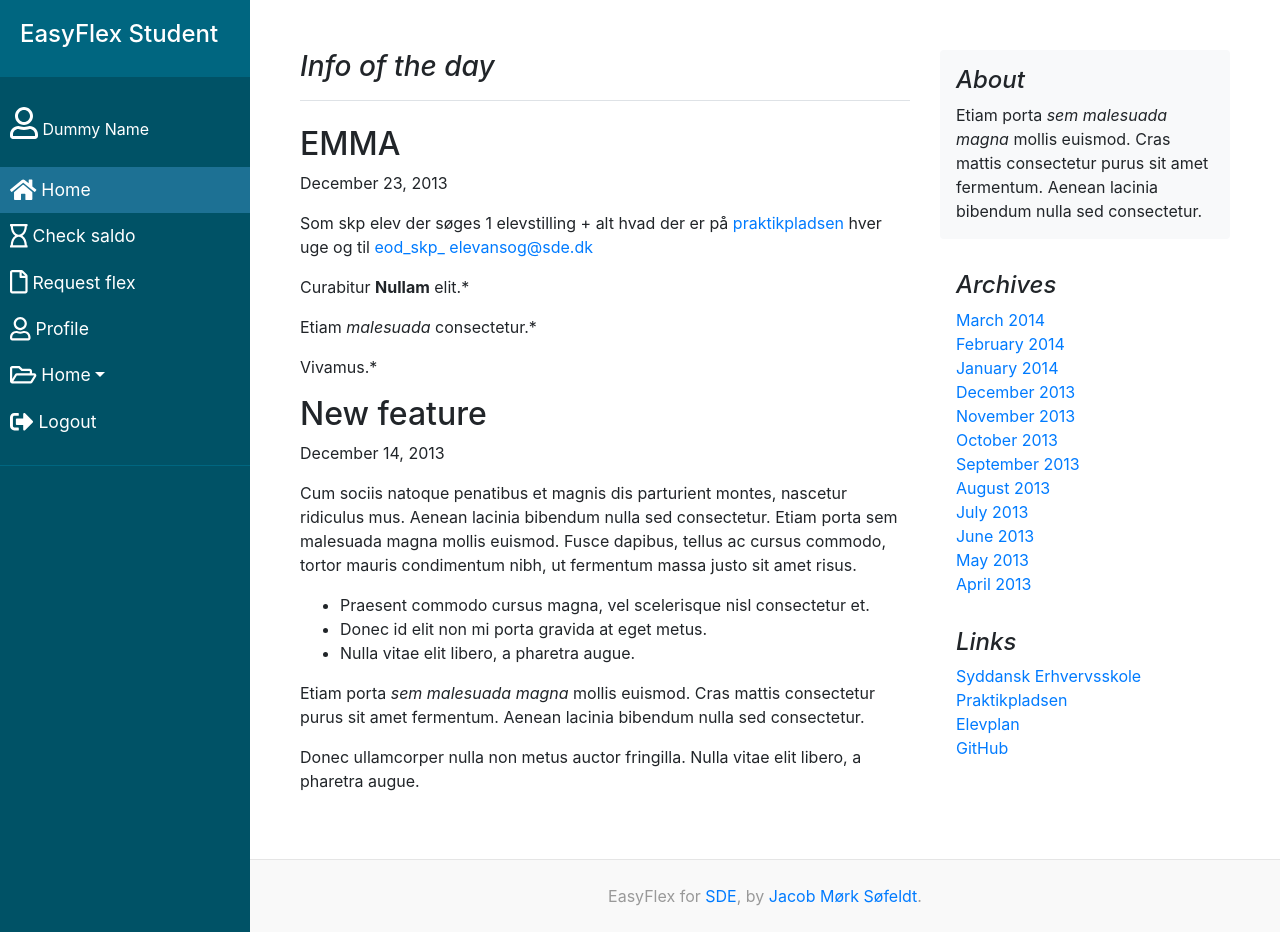
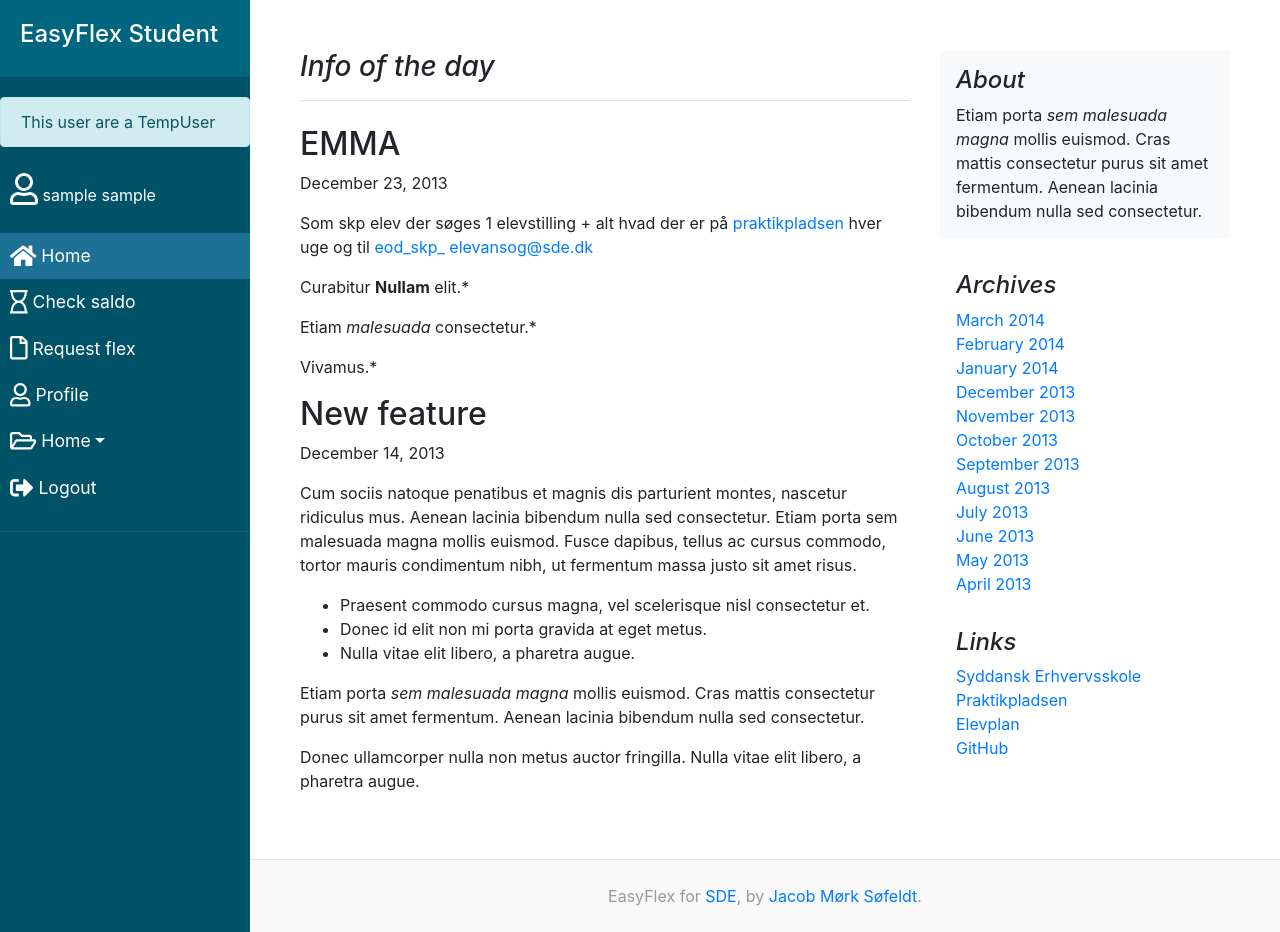
Before and after one commit to Whiskers1/EasyFlex, a PHP site: page /index/student/index.php in a window 1280 px wide. Run offline with PHP 8.4, Linux system fonts and the light colour scheme; the visitor is signed in with stand-in values (Sample User, id 1).

Commit message:
End of work: 006

```diff
--- a/includes/logind/functions/login.inc.php
+++ b/includes/logind/functions/login.inc.php
@@ -23,7 +23,8 @@ if (isset($_POST['submit'])) {
         exit();
     } else {
 
-        $sql = "SELECT `id`, `user_uni`, `user_first`, `user_last`, `user_email`, `user_pwd` FROM `users` WHERE `user_uni`='$email' OR `user_email`='$email';";
+        $sql = "SELECT `id`, `user_uni`, `user_first`, `user_last`, `user_email`, `user_pwd`, `user_access` FROM `users` WHERE `user_uni`='$email' OR `user_email`='$email';";
+        $conn->set_charset("utf8");
         $result = $conn->query($sql);
 
         if ($result->num_rows < 1) {
@@ -43,6 +44,7 @@ if (isset($_POST['submit'])) {
                     $_SESSION['u_first'] = $row['user_first'];
                     $_SESSION['u_last'] = $row['user_last'];
                     $_SESSION['u_email'] = $row['user_email'];
+                    $_SESSION['u_acc'] = $row['user_access'];
 
                     header("Location: ../../../index/student/index.php");
                     exit();
--- a/includes/logout.inc.php
+++ b/includes/logout.inc.php
@@ -6,8 +6,8 @@
  * Time: 11:09
  */
 
+session_start();
 if (isset($_SESSION)) {
-    session_start();
     session_unset();
     session_destroy();
     header("Location: ../index/logind/index.php");
--- a/includes/student/sidebar.inc.php
+++ b/includes/student/sidebar.inc.php
@@ -15,7 +15,18 @@
         </div>
 
         <ul class="list-unstyled components">
-            <p><i class="far fa-user fa-2x"></i> Dummy Name</p>
+            <?php
+                if (isset($_SESSION['u_acc'])) {
+                    if ($_SESSION['u_acc'] == 10) {
+                        echo '<div class="alert alert-info" role="alert">This user are a TempUser</div>';
+                    }
+                }
+
+                if (isset($_SESSION['u_first']) && isset($_SESSION['u_last'])){
+                    echo '<p><i class="far fa-user fa-2x"></i> '.$_SESSION['u_first'].' '.$_SESSION['u_last'].'</p>';
+                }
+            ?>
+
             <li class="active">
                 <a href="index.php"><i class="fas fa-home fa-lg"></i> Home</a>
             </li>
--- a/index/student/index.php
+++ b/index/student/index.php
@@ -24,5 +24,9 @@
         include_once 'pages/home.php';
     }
 
+    if (!isset($_SESSION['u_id'])) {
+        exit(header("Location: ../logind/index.php"));
+    }
+
     include_once '../../includes/student/footer.inc.php';
 ?>
--- a/index/student/pages/profile.php
+++ b/index/student/pages/profile.php
@@ -5,6 +5,11 @@
  * Date: 2018-09-12
  * Time: 14:21
  */
+
+
+
+
+
 ?>
 
 <!-- Content -->
```
